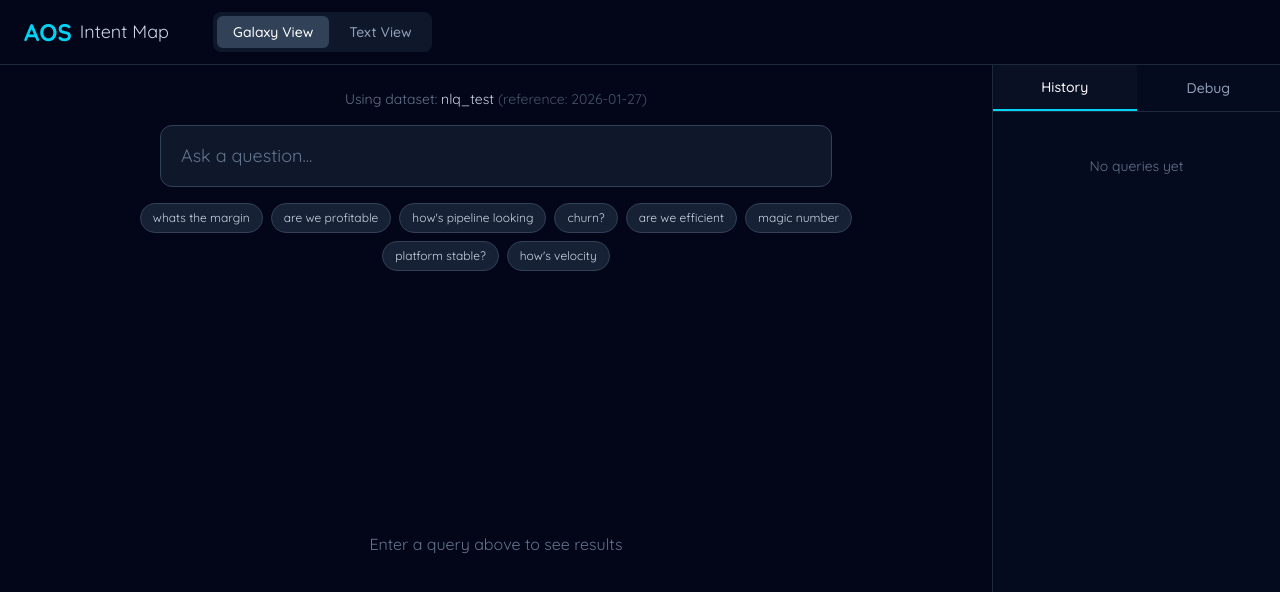
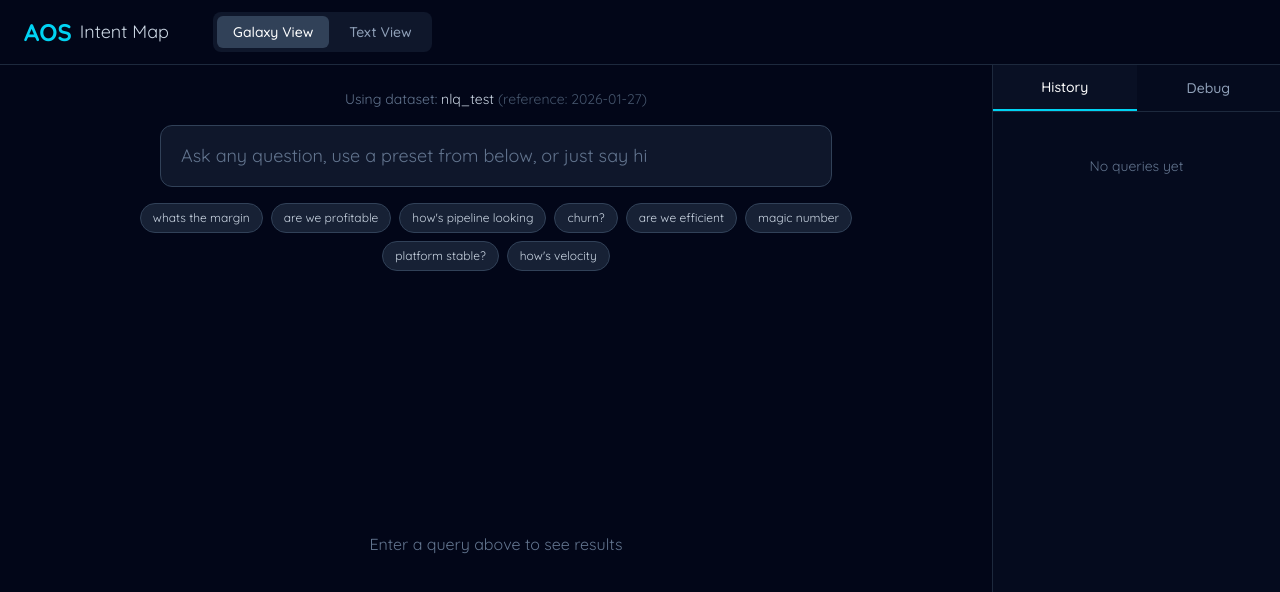
Before and after one commit to ilyacantor/AOS-NLQ, a React (Vite) app: page / in a window 1280 px wide. Shown: the top 592 px of the page. Built offline with nearby package versions, Linux system fonts and the light colour scheme; the HTML template or start-up script is replaced by a standard one.

Commit message:
Update chat input placeholder text
Changed from "Ask a question..." to "Ask any question, use a preset from below, or just say hi"

https://claude.ai/code/session_014dhTa1XBXikKnZX1ZprZax

```diff
--- a/src/App.tsx
+++ b/src/App.tsx
@@ -199,7 +199,7 @@ function App() {
                   value={query}
                   onChange={(e) => setQuery(e.target.value)}
                   onKeyDown={handleKeyDown}
-                  placeholder="Ask a question..."
+                  placeholder="Ask any question, use a preset from below, or just say hi"
                   className="w-full px-5 py-4 bg-slate-900 border border-slate-700 rounded-xl text-slate-200 text-lg placeholder-slate-500 focus:outline-none focus:ring-2 focus:ring-cyan-500/50 focus:border-cyan-500"
                 />
                 {isLoading && (
```
